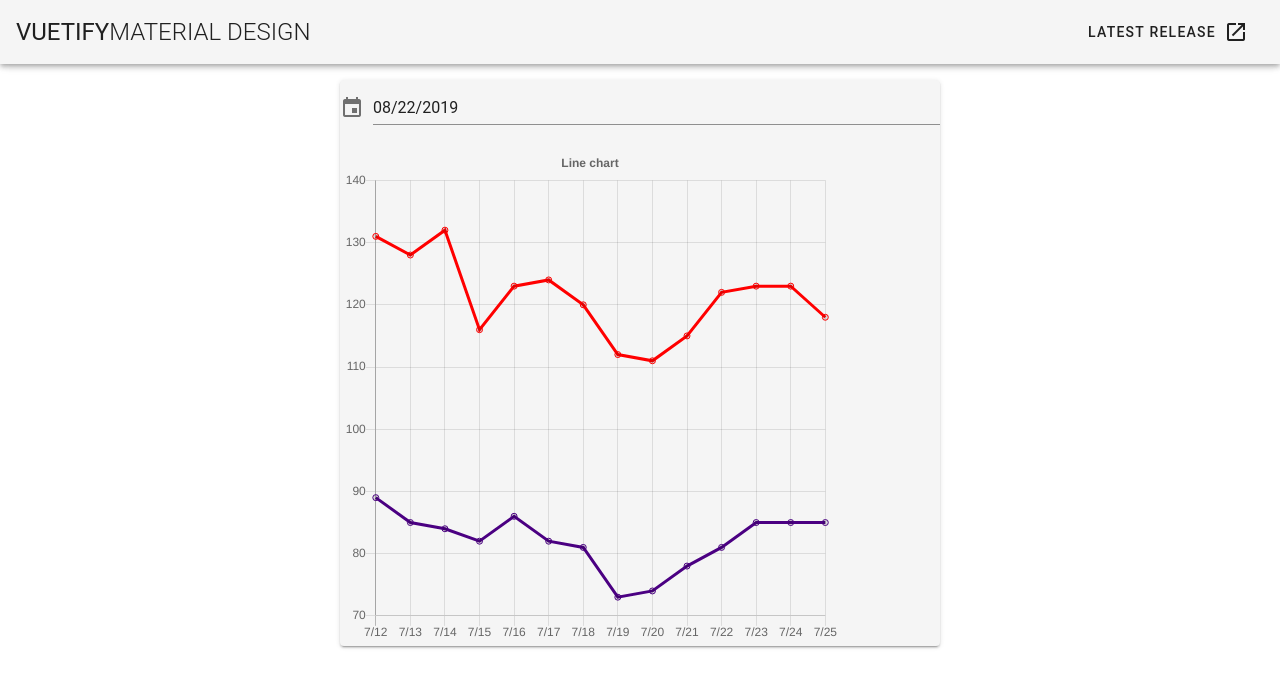
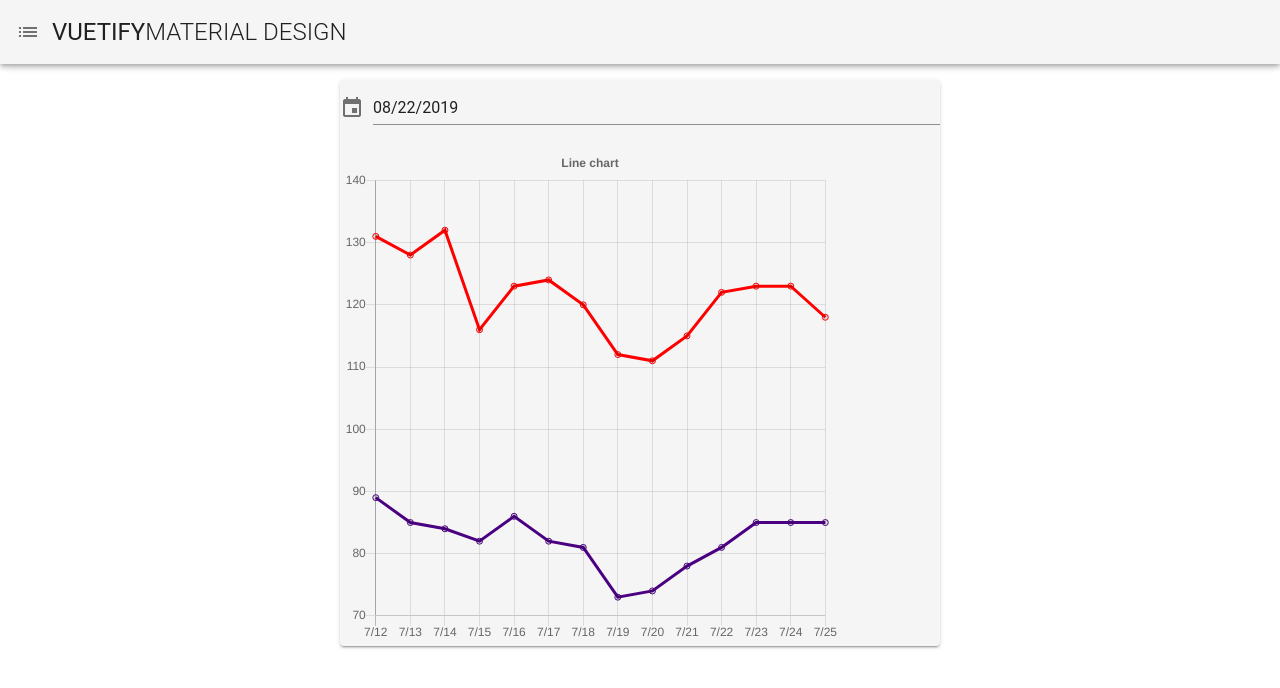
Before and after one commit to natu-n/vue-test, a Vue app: page /line in a window 1280 px wide. Shown: the top 688 px of the page. Built offline with nearby package versions, Linux system fonts and the light colour scheme; a small style sheet from the web is missing.

Commit message:
update common header

```diff
--- a/src/App.vue
+++ b/src/App.vue
@@ -1,19 +1,28 @@
 <template>
   <v-app>
     <v-app-bar app>
+      <!--  menu  -->
+      <v-btn @click.stop="drawer = !drawer" icon>
+        <v-icon>list</v-icon>
+      </v-btn>
+      <v-navigation-drawer v-model="drawer" absolute temporary height="400">
+        <v-list>
+          <v-list-item v-for="item in items" :key="item.title" :to="item.link">
+            <v-list-item-icon>
+              <v-icon>{{ item.icon }}</v-icon>
+            </v-list-item-icon>
+
+            <v-list-item-content>
+              <v-list-item-title>{{ item.title }}</v-list-item-title>
+            </v-list-item-content>
+          </v-list-item>
+        </v-list>
+      </v-navigation-drawer>
+
       <v-toolbar-title class="headline text-uppercase">
         <span>Vuetify</span>
         <span class="font-weight-light">MATERIAL DESIGN</span>
       </v-toolbar-title>
-      <v-spacer></v-spacer>
-      <v-btn
-        text
-        href="https://github.com/vuetifyjs/vuetify/releases/latest"
-        target="_blank"
-      >
-        <span class="mr-2">Latest Release</span>
-        <v-icon>mdi-open-in-new</v-icon>
-      </v-btn>
     </v-app-bar>
 
     <v-content>
@@ -27,8 +36,17 @@ import Vue from 'vue'
 
 export default Vue.extend({
   name: 'App',
-  data: () => ({
-    //
-  })
+  data() {
+    return {
+      drawer: null,
+      items: [
+        { title: 'Home', icon: 'dashboard', link: '/' },
+        { title: 'About', icon: 'event_note', link: '/about' },
+        { title: 'contact', icon: 'question_answer', link: '/contact' },
+        { title: 'table', icon: 'question_answer', link: '/axios' },
+        { title: 'chart', icon: 'show_chart', link: '/line' }
+      ]
+    }
+  }
 })
 </script>
--- a/src/views/axios.vue
+++ b/src/views/axios.vue
@@ -68,7 +68,8 @@ export default {
   },
   methods: {
     customFilter(value, search, item) {
-      return value != null
+      // return value != null
+      return value >= '2019-07-01'
     },
     cvtDate(date) {
       return dayjs(date).format('M/D/YYYY')
@@ -88,7 +89,7 @@ export default {
 </script>
 
 <style>
-tbody tr:nth-of-type(odd) {
+.v-data-table tbody tr:nth-of-type(odd) {
   background-color: rgba(0, 0, 0, 0.05);
 }
 </style>
```
